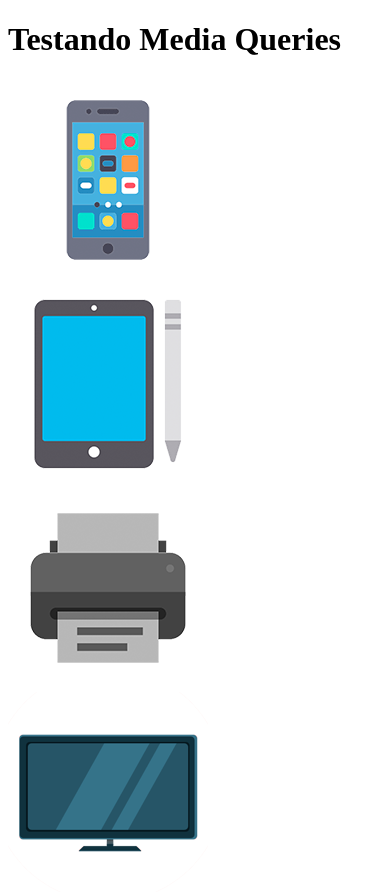
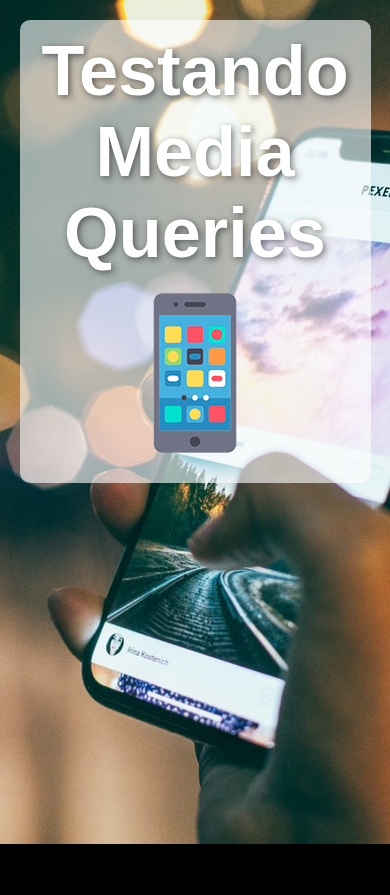
Before and after one commit to sandrivitorino/exercicios, a plain HTML site: page ex026/mq004/index.html in a window 390 px wide. After the commit the page ends 844 px from the top, so only its background shows below. Drawn offline with Linux system fonts and the light colour scheme.

Commit message:
mobile first

```diff
--- /dev/null
+++ b/ex026/mq004/estilos/media-query.css
@@ -0,0 +1,3 @@
+@charset "UTF-8";
+
+/* Todas as demais medias */
--- /dev/null
+++ b/ex026/mq004/estilos/style.css
@@ -0,0 +1,46 @@
+@charset "UTF-8";
+
+/*versão mobile first*/
+
+* {
+    font-family: Arial, Helvetica, sans-serif;
+    font-size: 1.3em;
+    margin: 0px;
+    padding: 0px;
+    box-sizing: border-box;
+}
+
+html {
+    height: 100vh;
+}
+
+body{
+    background: black url(../imagens/back-phone.jpg) no-repeat;
+    background-size: cover;
+    background-position: center center;
+}
+
+main{
+    background-color: rgba(255, 255, 255, 0.61);
+    width: 90vw;
+    margin: auto;
+    margin-top: 20px;
+    border-radius: 10px;
+    padding: 10px;
+}
+
+h1 {
+    text-align: center;
+    color: white;
+    font-size: 2em;
+    text-shadow: 2px 2px 7px rgba(0, 0, 0, 0.514);
+}
+img {
+    display: block;
+    margin: auto;
+}
+img#phone{ display: block;}
+img#tablet{ display: none;}
+img#print{ display: none;}
+img#pc{ display: none;}
+img#tv{ display: none;}
--- a/ex026/mq004/index.html
+++ b/ex026/mq004/index.html
@@ -4,14 +4,17 @@
     <meta charset="UTF-8">
     <meta name="viewport" content="width=device-width, initial-scale=1.0">
     <title>Media Query</title>
+    <link rel="stylesheet" href="estilos/style.css" media="all">
+    <link rel="stylesheet" href="estilos/media-query.css">
 </head>
 <body>
     <main>
         <h1>Testando Media Queries</h1>
-        <img src="imagens/icon-phone.png" alt="acessando via smartphone">
-        <img src="imagens/icon-tablet.png" alt="acessando via tablet">
-        <img src="imagens/icon-print.png" alt="versão para impressora">
-        <img src="imagens/icon-tv.png" alt="acessando via tv">
+        <img id="phone" src="imagens/icon-phone.png" alt="acessando via smartphone">
+        <img id="tablet" src="imagens/icon-tablet.png" alt="acessando via tablet">
+        <img id="print" src="imagens/icon-print.png" alt="versão para impressora">
+        <img id="pc" src="imagens/icon-pc.png" alt="versao para desktop">
+        <img id="tv" src="imagens/icon-tv.png" alt="acessando via tv">
     </main>
 </body>
 </html>
```
